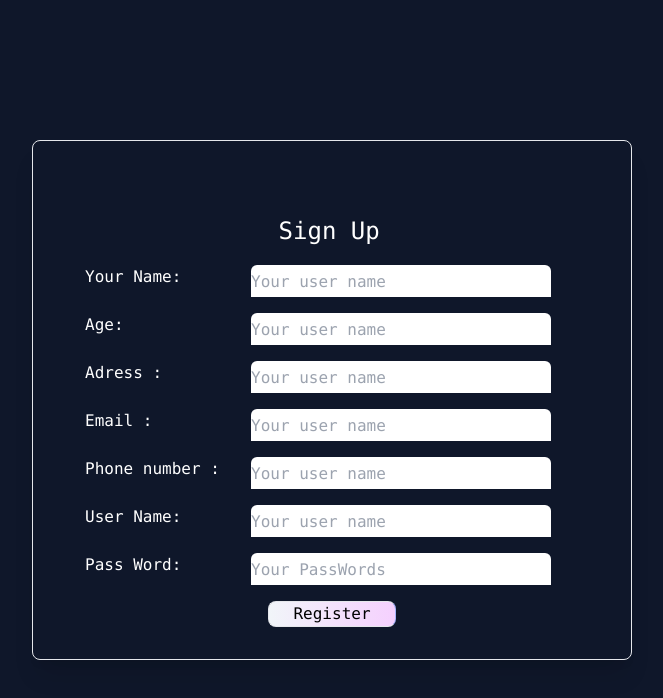
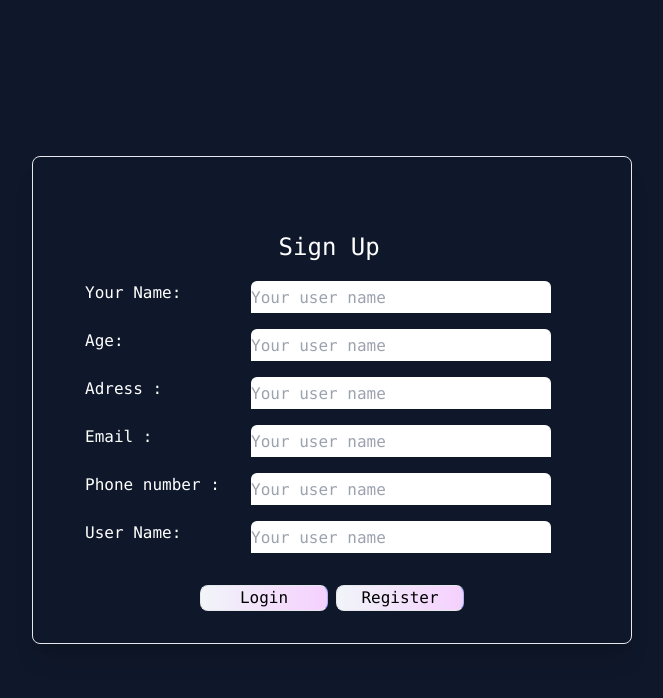
Before and after one commit to btcs-nambn/appoiment-app, a Vue app: page /login in a window 1280 px wide. Both pictures are taken after a click on the button "Sign Up". Shown: the top 698 px of the page, without its empty margins (308-971 px from the left). Built offline with nearby package versions, Linux system fonts and the light colour scheme.

Commit message:
xoa phan password va them phan quay tro lai login trong trang dang ky

```diff
--- a/src/pages/SigUp.vue
+++ b/src/pages/SigUp.vue
@@ -67,18 +67,13 @@
           class="rounded-t-md h-8 w-[300px]"
           v-model="userName" />
       </span>
-      <span class="flex gap-4">
-        <label for="passwords" class="ml-5 text-white w-[150px]">
-          Pass Word:</label
-        >
-        <input
-          type="password"
-          name="passwords"
-          placeholder="Your PassWords"
-          class="rounded-t-md h-8 w-[300px]"
-          v-model="password" />
-      </span>
-      <span class="flex justify-center items-center gap-2">
+      <span class="flex justify-center items-center gap-2 mt-4">
+        <button
+          type="submit"
+          class="bg-gradient-to-r from-slate-100 to-fuchsia-200 border rounded-lg w-32 active:ring-4 border-r-indigo-300"
+          @click="backToLogin">
+          Login
+        </button>
         <button
           type="submit"
           class="bg-gradient-to-r from-slate-100 to-fuchsia-200 border rounded-lg w-32 active:ring-4 border-r-indigo-300"
@@ -101,17 +96,18 @@ export default {
       emailOfUser: "",
       phonenumberOfUser: "",
       userName: "",
-      password: "",
 };
   },
 
   mounted() {},
 
   methods: {
+    backToLogin() {
+      this.$router.push({ path: './' });
+    },
     registerUser() {
       if (
         this.userName === "" ||
-        this.password === "" ||
         this.ageOfUser === "" ||
         this.nameOfUser === "" ||
         this.ageOfUser === "" ||
@@ -135,7 +131,6 @@ export default {
               email_adress: this.emailOfUser,
               phone_number: this.phonenumberOfUser,
               user_name: this.userName,
-              password: this.password,
             }),
           }
         )
--- a/src/pages/SignIn.vue
+++ b/src/pages/SignIn.vue
@@ -14,16 +14,7 @@
           class="flex-1 mr-5 rounded-t-md h-8"
           v-model="userNameLogin" />
       </spam>
-      <spam class="flex gap-4">
-        <label for="passwords" class="ml-5 text-white"> Pass Word :</label>
-        <input
-          type="password"
-          name="passwords"
-          placeholder="Your PassWords"
-          class="flex-1 mr-5 rounded-t-md h-8"
-          v-model="passwordLogin" />
-      </spam>
-      <span class="flex justify-center items-center gap-2">
+      <span class="flex justify-center items-center gap-4 mt-4">
         <button
           type="submit"
           class="bg-gradient-to-r from-slate-100 to-fuchsia-200 border rounded-lg w-32 active:ring-4 border-r-indigo-300"
@@ -57,23 +48,23 @@ export default {
       this.$router.push({ path: "./register" });
     },
     loginApp() {
-      if (this.userNameLogin === "" || this.userpasswordLogin === "") {
+      if (this.userNameLogin === "") {
         alert("Please enter your name and password");
       } else {
-        fetch("https://appointment-management-381708-default-rtdb.firebaseio.com/userInfor.json", {
-          method: "GET",
-          headers: {
-            "Content-Type": "application/json",
-          },
-        })
+        fetch(
+          "https://appointment-management-381708-default-rtdb.firebaseio.com/userInfor.json",
+          {
+            method: "GET",
+            headers: {
+              "Content-Type": "application/json",
+            },
+          }
+        )
           .then((response) => response.json())
           .then((data) => {
             let matchFound = false;
             for (var key in data) {
-              if (
-                data[key].user_name === this.userNameLogin.trim() &&
-                data[key].password === this.passwordLogin.trim()
-              ) {
+              if (data[key].user_name === this.userNameLogin.trim()) {
                 this.$router.replace("./makeappointment");
                 this.$store.commit("setName", data[key].user_name);
                 this.$store.commit("setKey", key);
```
